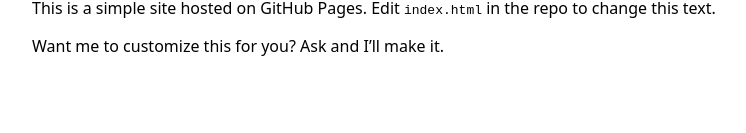
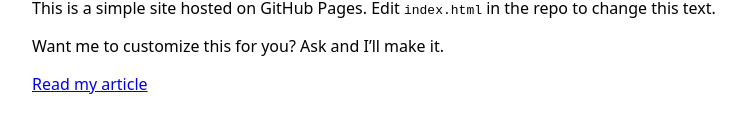
Before and after one commit to jduus-ui/Project-1, a plain HTML site: page index.html in a window 1280 px wide. Shown: the part 137-270 px from the top of the page, without its empty margins (208-954 px from the left). Drawn offline with Linux system fonts and the light colour scheme.

Commit message:
Add link to article1.html in index.html
adding an article to the page.

```diff
--- a/index.html
+++ b/index.html
@@ -11,3 +11,4 @@
   <p>Want me to customize this for you? Ask and I’ll make it.</p>
 </body>
 </html>
+<p><a href="article1.html">Read my article</a></p>
```
